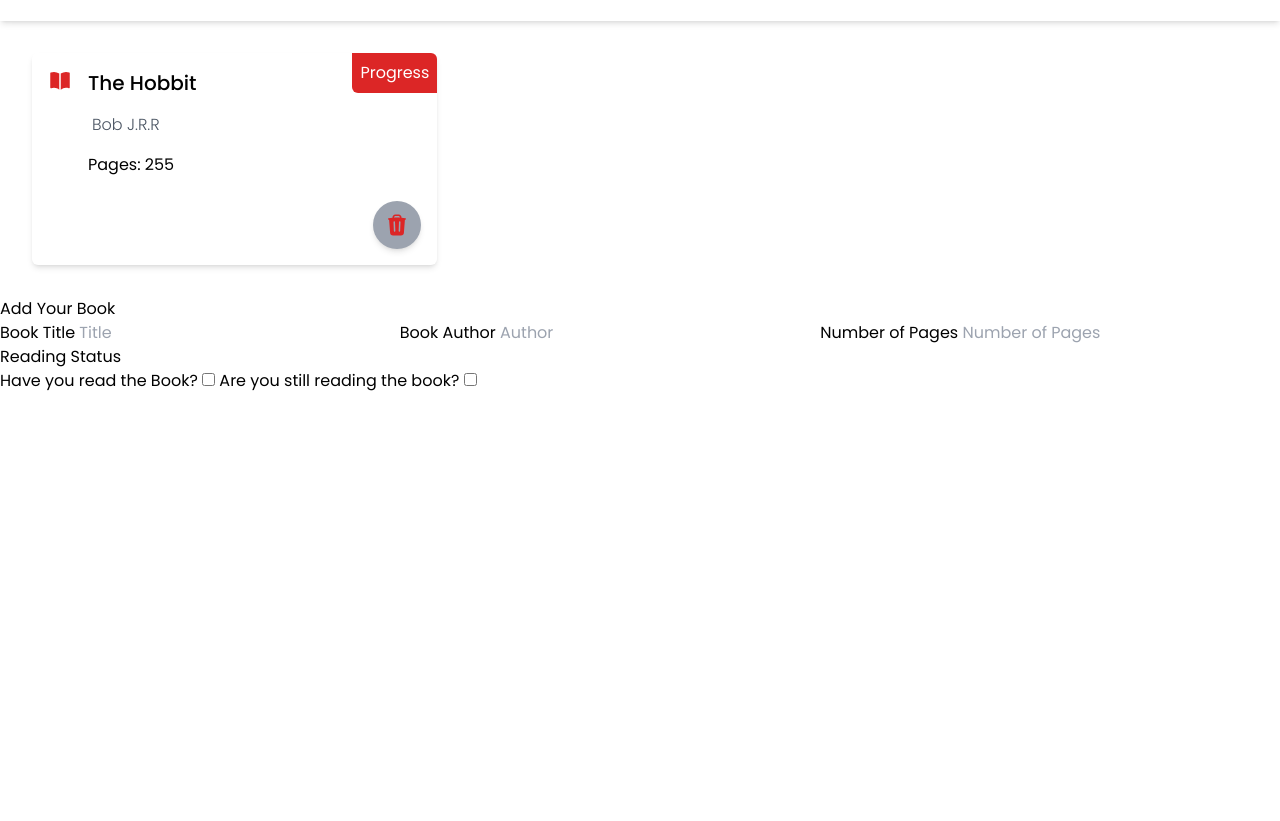
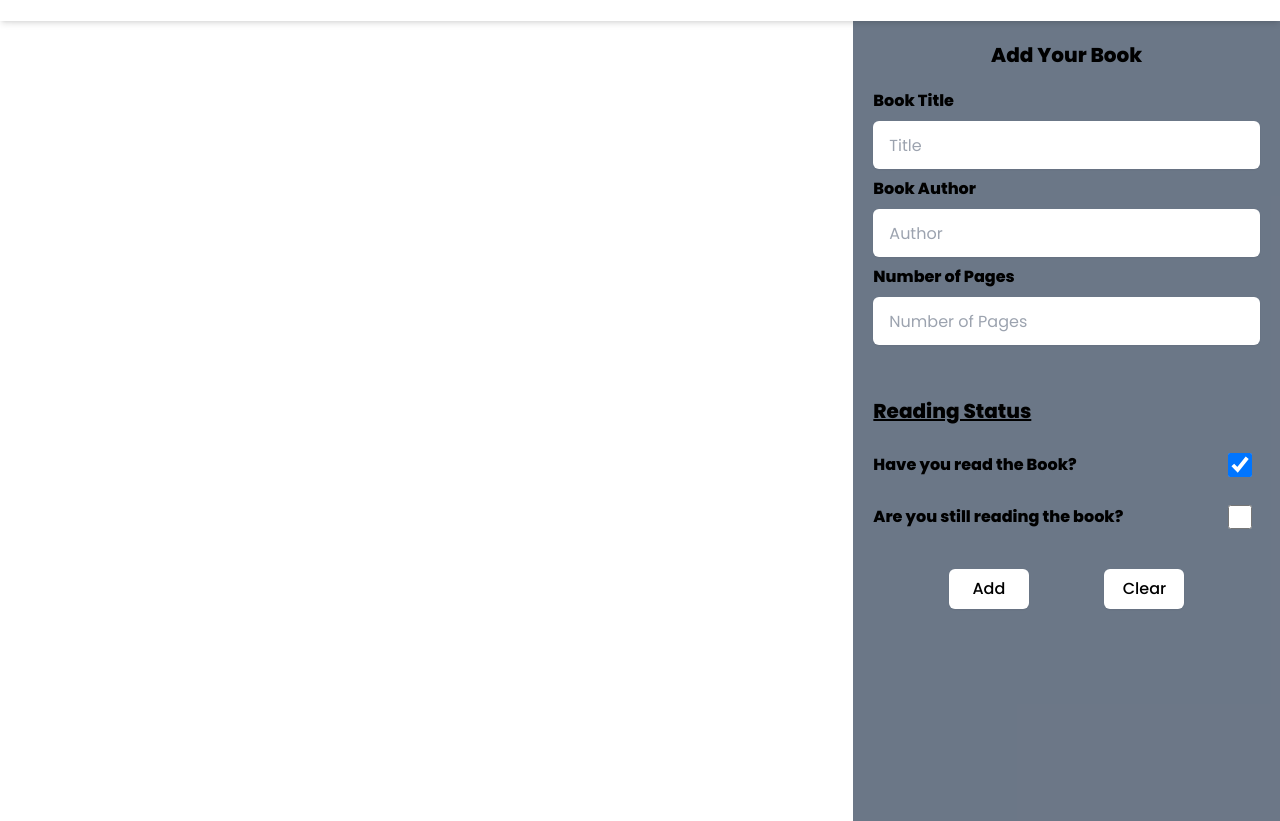
Before and after one commit to BobStanlee/Library, a website: page public/index.html in a window 1280 px wide. Shown: the part 59-880 px from the top of the page. Before the commit the page ends 800 px from the top, so only its background shows below. Drawn offline with Linux system fonts and the light colour scheme.

Commit message:
Done with the styling of the form element

```diff
--- a/public/index.html
+++ b/public/index.html
@@ -17,15 +17,15 @@
             </svg>
             <h1 class="font-bold font-body ml-3 text-2xl">Stagbont Library</h1><!-- Logo text -->
         </div>
-        <div><!-- Add btn -->
+        <div class="cursor-pointer"><!-- Add btn -->
             <svg xmlns="http://www.w3.org/2000/svg" viewBox="0 0 24 24" fill="currentColor" class="w-6 h-6">
                 <path fill-rule="evenodd" d="M12 2.25c-5.385 0-9.75 4.365-9.75 9.75s4.365 9.75 9.75 9.75 9.75-4.365 9.75-9.75S17.385 2.25 12 2.25ZM12.75 9a.75.75 0 0 0-1.5 0v2.25H9a.75.75 0 0 0 0 1.5h2.25V15a.75.75 0 0 0 1.5 0v-2.25H15a.75.75 0 0 0 0-1.5h-2.25V9Z" clip-rule="evenodd" />
             </svg>
         </div>
     </header>
 
-    <div class="grid grid-cols-3 p-8"><!-- Library Container -->
-        <div class="flex flex-col rounded-md shadow-md hover:shadow-lg p-4 relative min-w-80 overflow-hidden"><!-- Library Card -->
+    <div class="grid content-center p-4 md:grid-cols-3 md:p-8"><!-- Library Container -->
+        <div class="flex flex-col rounded-md shadow-md hover:shadow-lg p-4 relative min-w-80 overflow-hidden hidden"><!-- Library Card -->
             <div class="flex gap-4 mb-6">
               <svg xmlns="http://www.w3.org/2000/svg" viewBox="0 0 24 24" fill="currentColor" class="w-6 h-6 fill-red-600">
                 <path d="M11.25 4.533A9.707 9.707 0 0 0 6 3a9.735 9.735 0 0 0-3.25.555.75.75 0 0 0-.5.707v14.25a.75.75 0 0 0 1 .707A8.237 8.237 0 0 1 6 18.75c1.995 0 3.823.707 5.25 1.886V4.533ZM12.75 20.636A8.214 8.214 0 0 1 18 18.75c.966 0 1.89.166 2.75.47a.75.75 0 0 0 1-.708V4.262a.75.75 0 0 0-.5-.707A9.735 9.735 0 0 0 18 3a9.707 9.707 0 0 0-5.25 1.533v16.103Z" />
@@ -67,26 +67,36 @@
         </div>
     </div>
 
-    <div><!-- Form to add books -->
-      <form action="">
-        <fieldset>
-          <legend>Add Your Book</legend>
+    <div class="absolute top-20 right-0 bg-slate-600/80 h-svh w-full md:w-1/3"><!-- Form to add books -->
+      <form action="" class="m-5 flex flex-col">
+        <fieldset class="flex flex-col gap-2">
+          <legend class="text-center font-bold text-xl mb-5">Add Your Book</legend>
 
-          <label for="title">Book Title</label>
-          <input type="text" name="title" placeholder="Title" required>
+          <label for="title" class="text-base font-bold">Book Title</label>
+          <input type="text" name="title" placeholder="Title" required class="h-12 px-4 outline-none rounded-md shadow-sm">
 
-          <label for="author">Book Author</label>
-          <input type="text" name="author" placeholder="Author" required>
+          <label for="author" class="text-base font-bold">Book Author</label>
+          <input type="text" name="author" placeholder="Author" required class="h-12 px-4 outline-none rounded-md shadow-sm">
 
-          <label for="page">Number of Pages</label>
-          <input type="number" name="page" placeholder="Number of Pages" required>
+          <label for="page" class="text-base font-bold">Number of Pages</label>
+          <input type="number" name="page" placeholder="Number of Pages" required class="h-12 px-4 outline-none rounded-md shadow-sm mb-8">
 
-          <h1>Reading Status</h1>
-          <label for="status">Have you read the Book?</label>
-          <input type="checkbox" name="status" value="read">
-          <label for="">Are you still reading the book?</label>
-          <input type="checkbox" name="status" value="read">
+          <h1 class="mt-3 font-bold text-xl underline mb-5">Reading Status</h1>
+          <div class="flex justify-between mb-5">
+            <label for="status" class="text-base font-bold">Have you read the Book?</label>
+            <input type="checkbox" name="status" value="read" class="w-10" checked>
+          </div>
+
+          <div class="flex justify-between mb-5">
+            <label for="" class="text-base font-bold">Are you still reading the book?</label>
+            <input type="checkbox" name="status" value="read" class="w-10">
+          </div>
         </fieldset>
+
+        <div class="flex justify-evenly mt-5">
+          <button type="submit" class="w-20 bg-white rounded-md px-4 py-2 font-medium shadow-sm hover:shadow-md hover:bg-black hover:text-white">Add</button>
+          <button type="reset" class="w-20 bg-white rounded-md px-4 py-2 font-medium shadow-sm hover:shadow-md hover:bg-black hover:text-white">Clear</button>
+        </div>
       </form>
     </div>
   </div>
```
Also changed, not shown: public/output.css.
